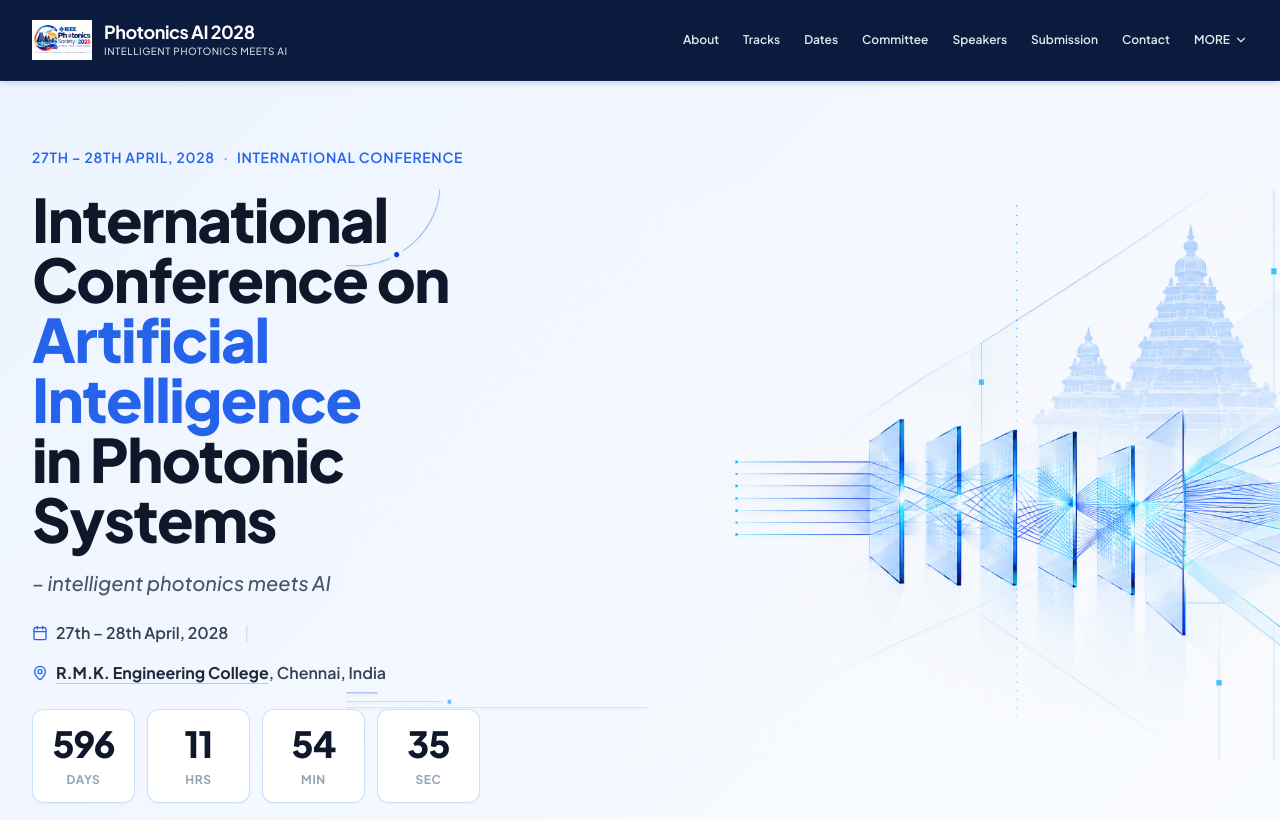
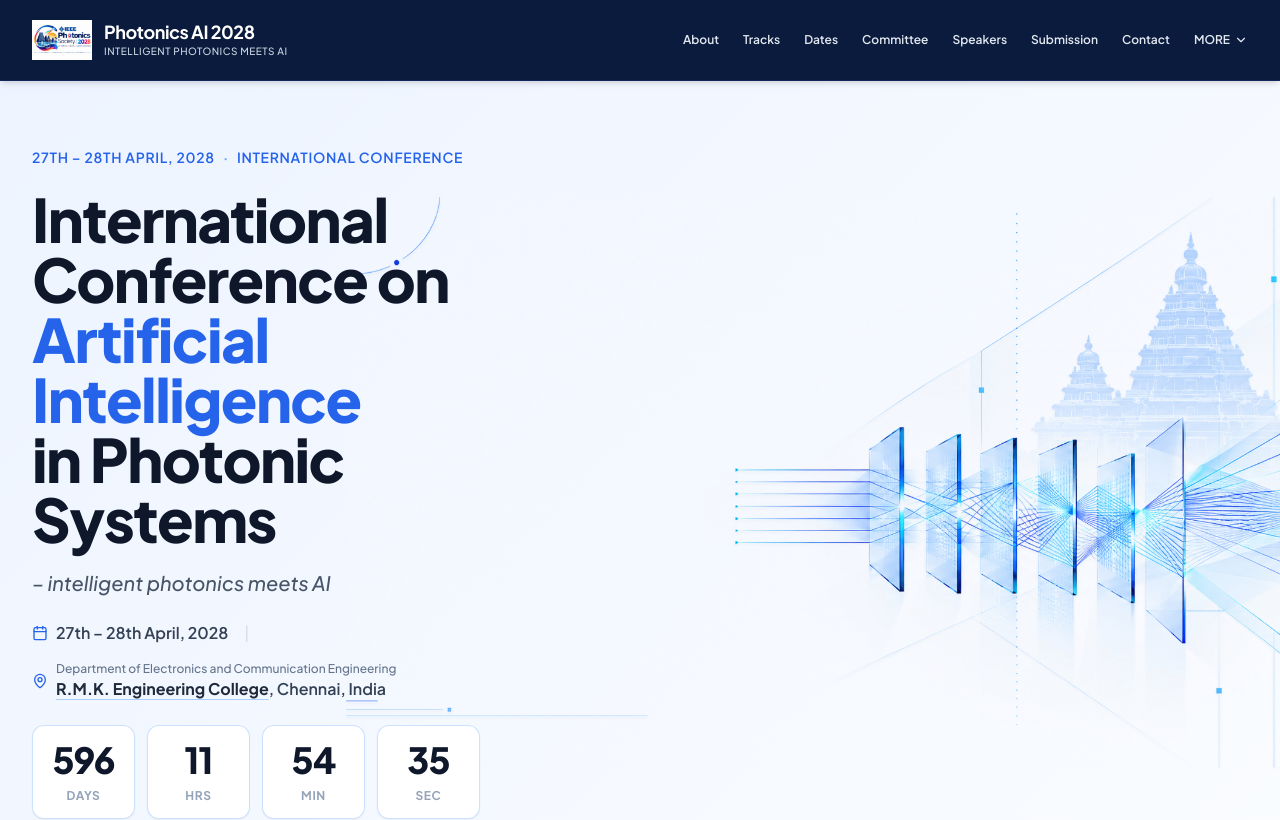
Before and after one commit to piraneshNK/RMK-IEEE-WEBSITE-2028, a React (Vite) app: page / in a window 1280 px wide. Shown: the top 820 px of the page. Built offline with nearby package versions, Linux system fonts and the light colour scheme.

Commit message:
Department added

```diff
--- a/src/components/Hero.jsx
+++ b/src/components/Hero.jsx
@@ -79,6 +79,7 @@ export default function Hero() {
               <div className="inline-flex items-center space-x-2">
                 <MapPin className="w-4 h-4 text-[#2563eb]" />
                 <span>
+                  <span className="block text-xs text-slate-500 font-medium">Department of Electronics and Communication Engineering</span>
                   <a
                     href="https://www.rmkec.ac.in/2023/"
                     target="_blank"
```
